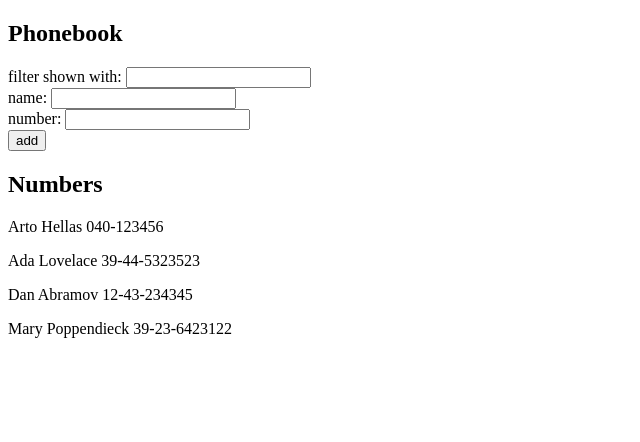
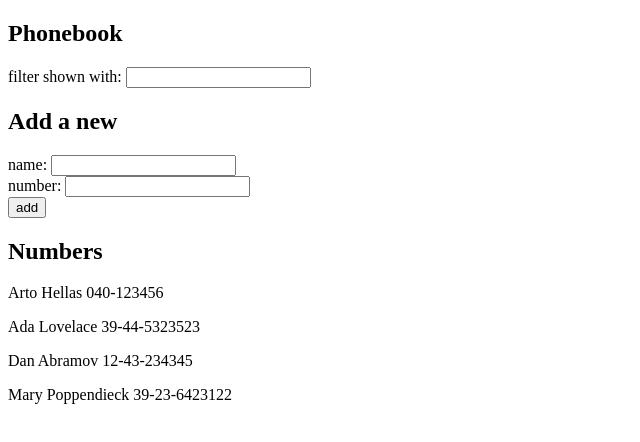
Before and after one commit to SergioSimental/demo-examples, a React (Vite) app: page / in a window 1280 px wide. Shown: the top 442 px of the page, without its empty margins (0-640 px from the left). Built offline with nearby package versions, Linux system fonts and the light colour scheme.

Commit message:
Add a header for adding new name and number

```diff
--- a/src/App.jsx
+++ b/src/App.jsx
@@ -54,6 +54,7 @@ const App = () => {
         />
       </div>
 
+      <h2>Add a new</h2>
       <form onSubmit={addPerson}>
         <div>
           name: <input
```
